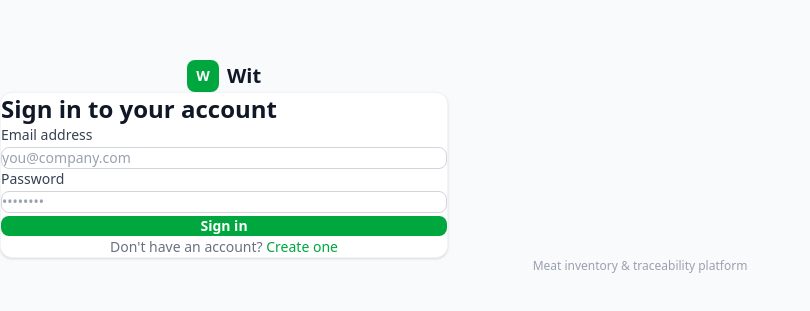
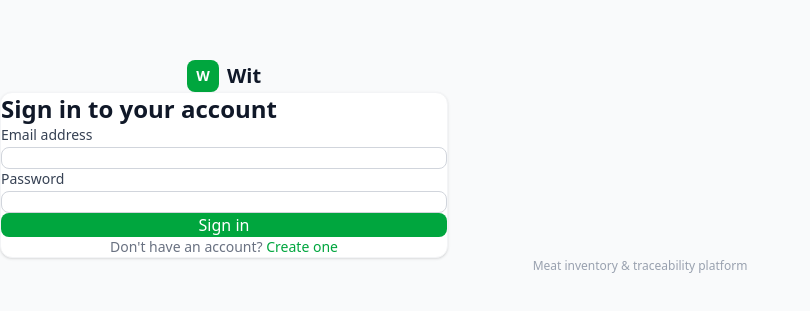
Before and after one commit to Tinkerworkss/wit-app, a Next.js app: page /login in a window 1280 px wide. Shown: the part 233-544 px from the top of the page, without its empty margins (0-810 px from the left). Built offline with nearby package versions, Linux system fonts and the light colour scheme.

Commit message:
Update page.tsx

```diff
--- a/app/(auth)/login/page.tsx
+++ b/app/(auth)/login/page.tsx
@@ -1,21 +1,26 @@
 "use client";
 
-import { useState } from "react";
+import { useState, useEffect } from "react";
 import { signIn } from "next-auth/react";
-import { useRouter, useSearchParams } from "next/navigation";
+import { useRouter } from "next/navigation";
 import Link from "next/link";
-
-export const dynamic = "force-dynamic";
 
 export default function LoginPage() {
   const router = useRouter();
-  const searchParams = useSearchParams();
-  const callbackUrl = searchParams.get("callbackUrl") ?? "/dashboard";
+
+  const [callbackUrl, setCallbackUrl] = useState("/dashboard");
 
   const [email, setEmail] = useState("");
   const [password, setPassword] = useState("");
   const [error, setError] = useState<string | null>(null);
   const [loading, setLoading] = useState(false);
+
+  // ✅ SAFE: client-only read after mount
+  useEffect(() => {
+    const params = new URLSearchParams(window.location.search);
+    const cb = params.get("callbackUrl");
+    if (cb) setCallbackUrl(cb);
+  }, []);
 
   async function handleSubmit(e: React.FormEvent) {
     e.preventDefault();
@@ -40,7 +45,9 @@ export default function LoginPage() {
 
   return (
     <>
-      <h2 className="text-2xl font-semibold text-gray-900 mb-6">Sign in to your account</h2>
+      <h2 className="text-2xl font-semibold text-gray-900 mb-6">
+        Sign in to your account
+      </h2>
 
       {error && (
         <div className="mb-4 p-3 rounded-lg bg-red-50 border border-red-200 text-sm text-red-700">
@@ -50,41 +57,35 @@ export default function LoginPage() {
 
       <form onSubmit={handleSubmit} className="space-y-4">
         <div>
-          <label htmlFor="email" className="block text-sm font-medium text-gray-700 mb-1">
+          <label className="block text-sm font-medium text-gray-700 mb-1">
             Email address
           </label>
           <input
-            id="email"
             type="email"
             required
-            autoComplete="email"
             value={email}
             onChange={(e) => setEmail(e.target.value)}
-            className="w-full rounded-lg border border-gray-300 px-3 py-2 text-sm text-gray-900 placeholder-gray-400 focus:border-green-500 focus:outline-none focus:ring-1 focus:ring-green-500"
-            placeholder="you@company.com"
+            className="w-full rounded-lg border border-gray-300 px-3 py-2 text-sm"
           />
         </div>
 
         <div>
-          <label htmlFor="password" className="block text-sm font-medium text-gray-700 mb-1">
+          <label className="block text-sm font-medium text-gray-700 mb-1">
             Password
           </label>
           <input
-            id="password"
             type="password"
             required
-            autoComplete="current-password"
             value={password}
             onChange={(e) => setPassword(e.target.value)}
-            className="w-full rounded-lg border border-gray-300 px-3 py-2 text-sm text-gray-900 placeholder-gray-400 focus:border-green-500 focus:outline-none focus:ring-1 focus:ring-green-500"
-            placeholder="••••••••"
+            className="w-full rounded-lg border border-gray-300 px-3 py-2 text-sm"
           />
         </div>
 
         <button
           type="submit"
           disabled={loading}
-          className="w-full rounded-lg bg-green-600 px-4 py-2 text-sm font-semibold text-white hover:bg-green-700 focus:outline-none focus:ring-2 focus:ring-green-500 focus:ring-offset-2 disabled:opacity-50 disabled:cursor-not-allowed transition-colors"
+          className="w-full rounded-lg bg-green-600 px-4 py-2 text-white"
         >
           {loading ? "Signing in…" : "Sign in"}
         </button>
@@ -92,7 +93,7 @@ export default function LoginPage() {
 
       <p className="mt-6 text-center text-sm text-gray-500">
         Don&apos;t have an account?{" "}
-        <Link href="/signup" className="font-medium text-green-600 hover:text-green-500">
+        <Link href="/signup" className="text-green-600">
           Create one
         </Link>
       </p>
```
